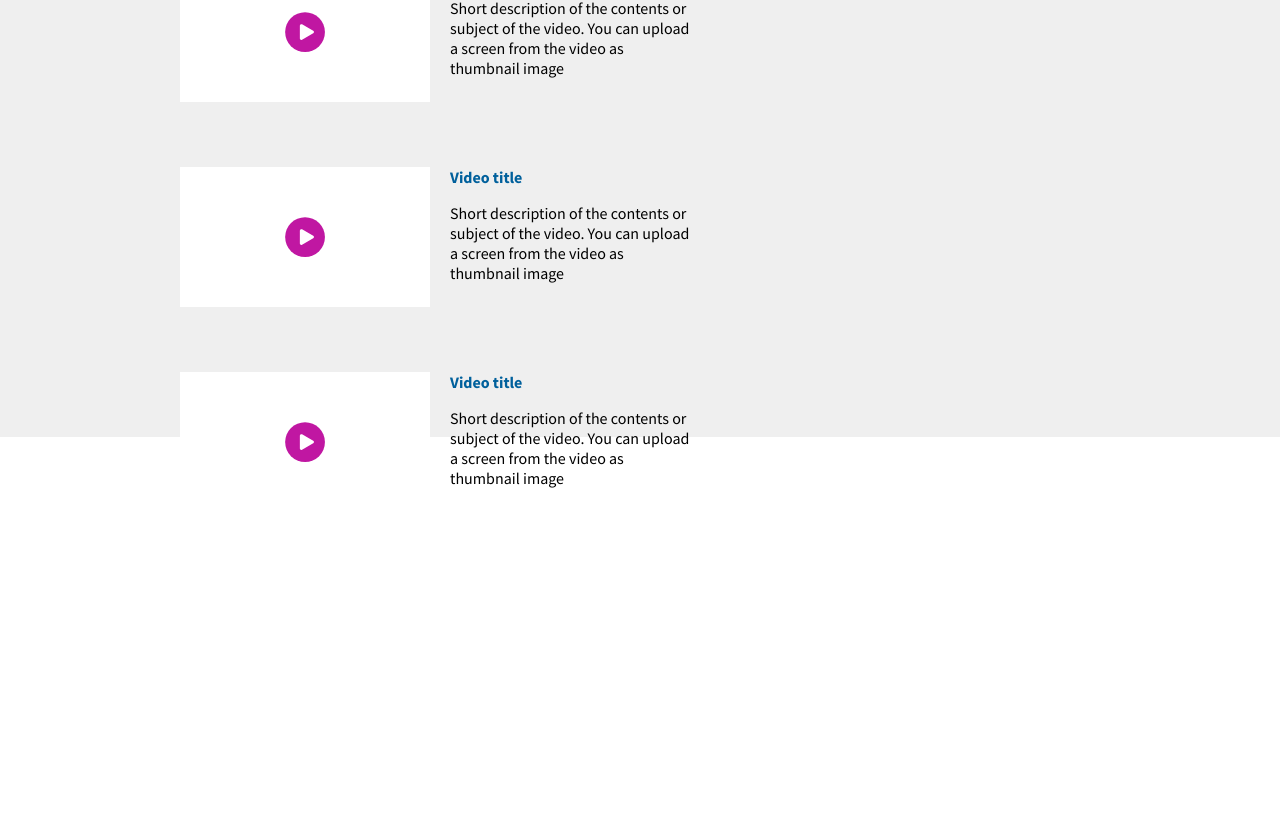
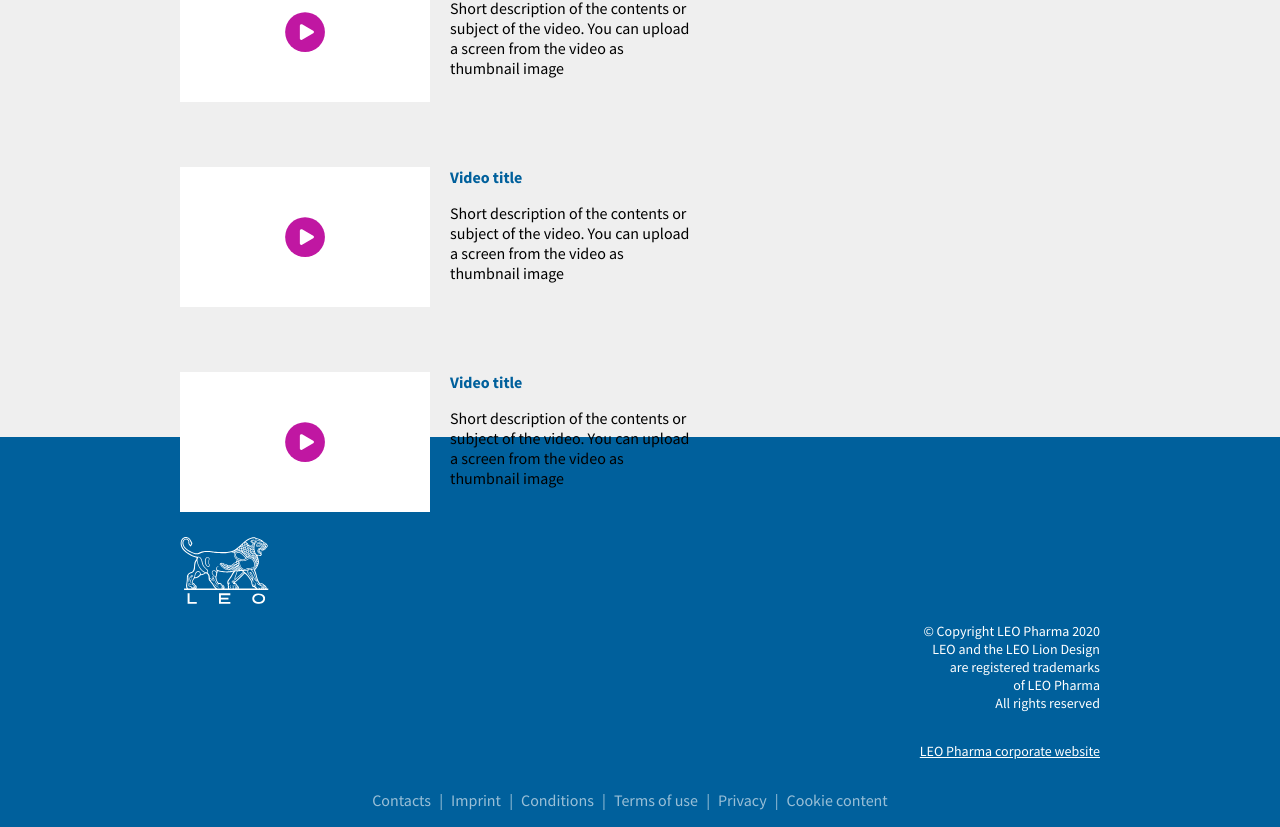
Before and after one commit to Mahfouzer/darma-akqa, a React (Create React App) app: page / in a window 1280 px wide. Shown: the part 3544-4371 px from the top of the page. Before the commit the page ends 4121 px from the top, so only its background shows below. Built offline with nearby package versions, Linux system fonts and the light colour scheme.

Commit message:
add footer section

```diff
--- a/src/App.js
+++ b/src/App.js
@@ -5,6 +5,7 @@ import NavigationList from "./components/NavigationList/NavigationList";
 import MedicationMainVideo from "./components/MedicationMainVideo/MedicationMainVideo";
 import MedicationArticles from "./components/MedicationArticles/MedicationArticles";
 import MedicationVideos from "./components/MedicationVideos/MedicationVideos";
+import WebsiteFooter from "./components/WebsiteFooter/WebsiteFooter";
 
 function App() {
   return (
@@ -38,6 +39,8 @@ function App() {
         <MedicationMainVideo />
         <MedicationArticles />
         <MedicationVideos />
+
+        <WebsiteFooter />
       </main>
     </div>
   );
--- a/src/assets/styles/index.scss
+++ b/src/assets/styles/index.scss
@@ -497,3 +497,48 @@ body {
     }
   }
 }
+
+//footer
+footer {
+  background-color: #00609c;
+  @include main-container-padding;
+  height: 390px;
+
+  img {
+    margin-top: 100px;
+  }
+
+  .company-copyrights {
+    margin-left: auto;
+    text-align: right;
+    color: white;
+    font-size: 14px;
+
+    a {
+      color: white;
+      position: relative;
+      top: 30px;
+    }
+  }
+
+  nav {
+    margin-top: 60px;
+    text-align: center;
+    a {
+      position: relative;
+      color: #99bfd7;
+      text-decoration: none;
+      margin-right: 20px;
+
+      &:after {
+        content: "|";
+        position: absolute;
+        right: -12px;
+      }
+      &:last-child:after {
+        content: "";
+        display: none;
+      }
+    }
+  }
+}
--- /dev/null
+++ b/src/components/WebsiteFooter/WebsiteFooter.jsx
@@ -0,0 +1,43 @@
+import logo from "../../assets/images/LEO logo.svg";
+
+export default function WebsiteFooter() {
+  return (
+    <footer>
+      <img src={logo} alt="leo logo"></img>
+      <p className="company-copyrights">
+        © Copyright LEO Pharma 2020
+        <br />
+        LEO and the LEO Lion Design
+        <br />
+        are registered trademarks
+        <br />
+        of LEO Pharma
+        <br />
+        All rights reserved
+        <br />
+        <a href="/">LEO Pharma corporate website</a>
+      </p>
+
+      <nav>
+        <a className="footer-link" href="/">
+          Contacts
+        </a>
+        <a className="footer-link" href="/">
+          Imprint
+        </a>
+        <a className="footer-link" href="/">
+          Conditions
+        </a>
+        <a className="footer-link" href="/">
+          Terms of use
+        </a>
+        <a className="footer-link" href="/">
+          Privacy
+        </a>
+        <a className="footer-link" href="/">
+          Cookie content
+        </a>
+      </nav>
+    </footer>
+  );
+}
```
